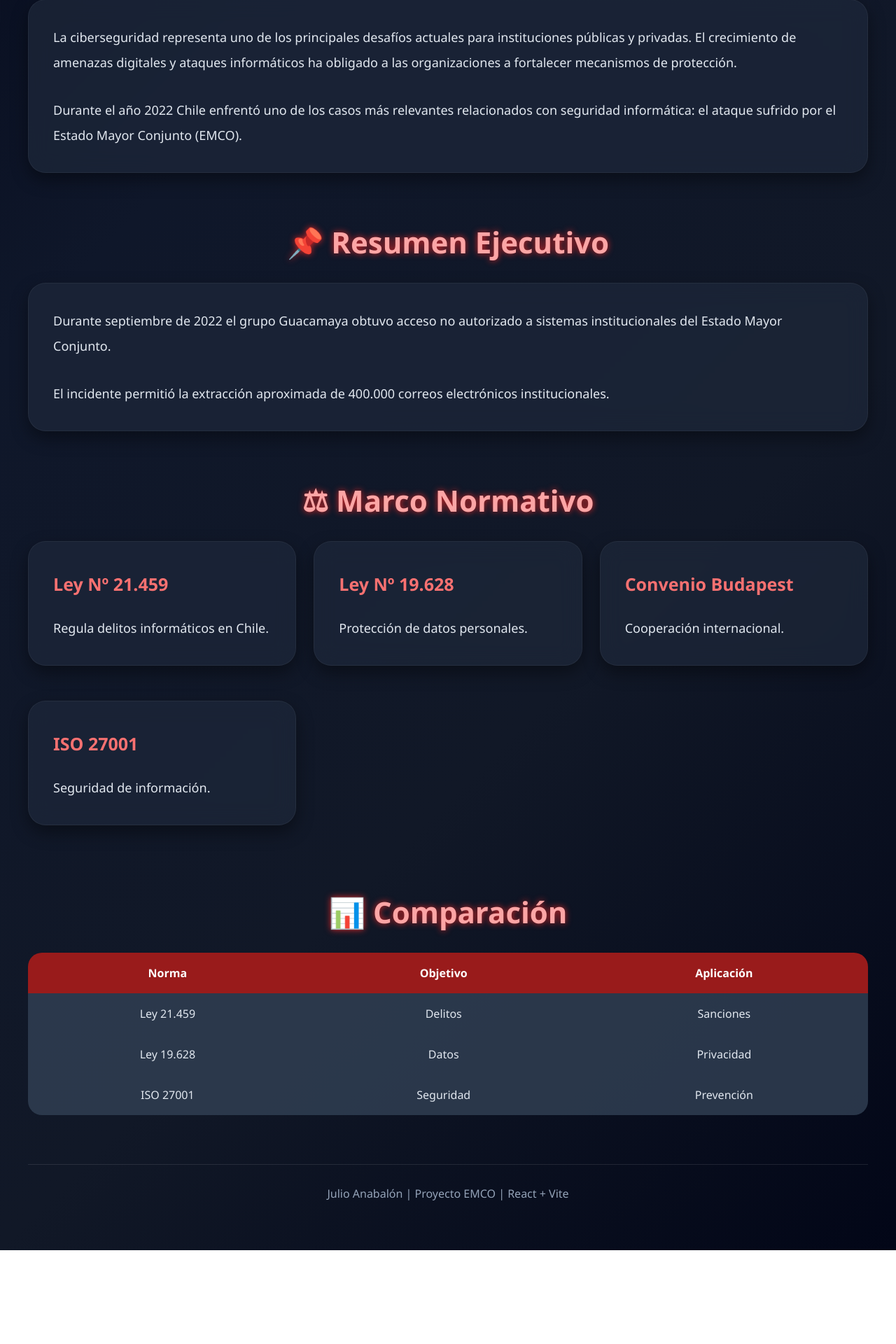
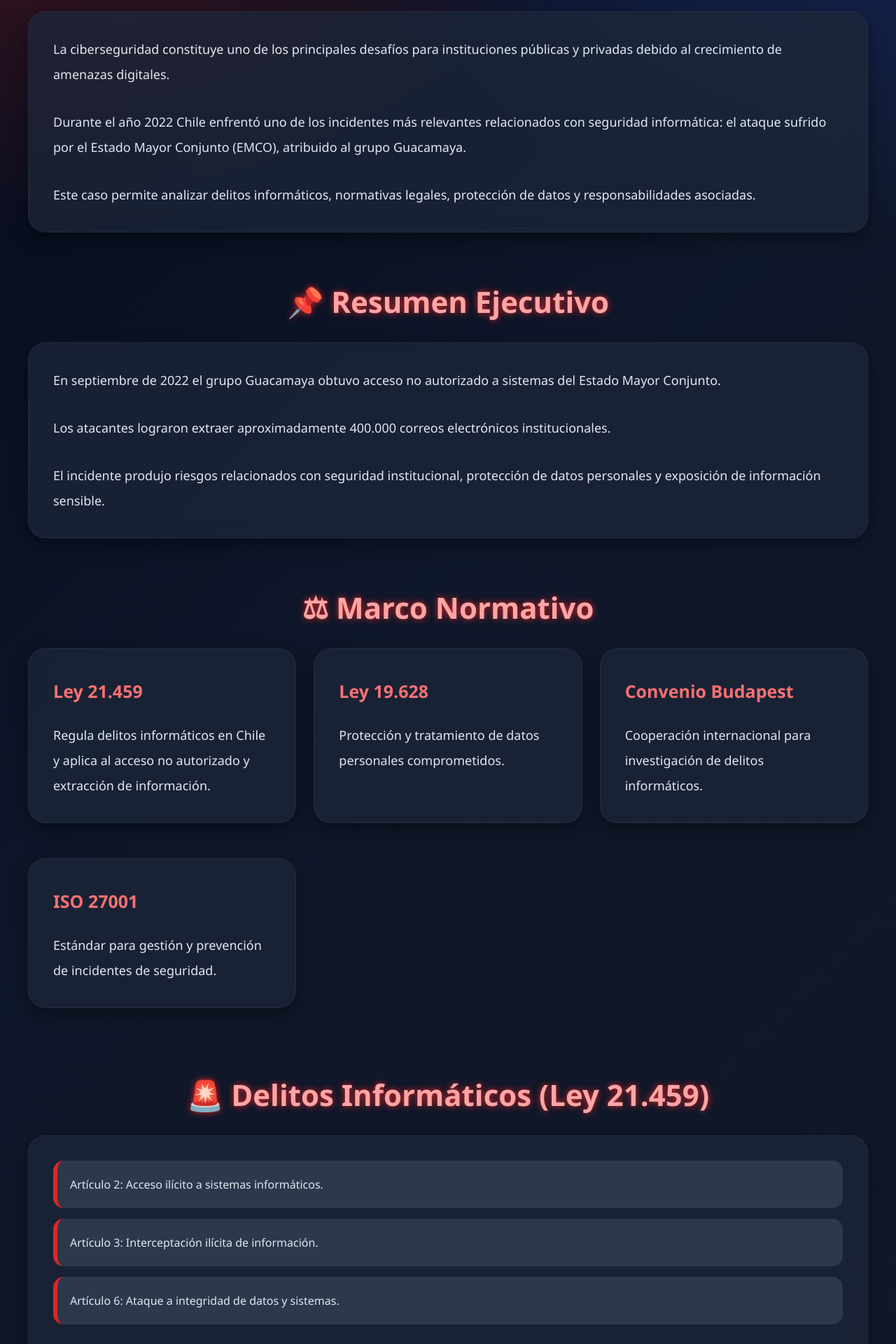
Before and after one commit to julioanabalonsaavedra-droid/informe_anajul, a React (Vite) app: page / in a window 1280 px wide. Shown: the part 784-2704 px from the top of the page at 70% size. Before the commit the page ends 2570 px from the top, so only its background shows below. Built offline with nearby package versions, Linux system fonts and the light colour scheme.

Commit message:
Actualizacion de informe

```diff
--- a/src/App.jsx
+++ b/src/App.jsx
@@ -2,137 +2,78 @@ import "./App.css";
 
 function App() {
 return (
+
 <main className="app">
 
 <div className="container">
 
-        {/* PORTADA */}
-
 <header className="hero">
 
-          <div className="heroContent">
-
-            <h1>
-              🚨 Ciberataque al Estado Mayor Conjunto (EMCO)
-            </h1>
+<h1>🚨 Ciberataque al Estado Mayor Conjunto (EMCO)</h1>
 
 <p>
-              Informe técnico, legal y de ciberseguridad
+Informe técnico, legal y análisis de ciberseguridad
 </p>
 
-            <span className="autor">
+<p className="autor">
 Autor: Julio Anabalón
-            </span>
-
-          </div>
+</p>
 
 </header>
 
 
-
-        {/* NAVEGACIÓN */}
-
 <nav className="nav">
 
 <a href="#introduccion">Introducción</a>
+
 <a href="#resumen">Resumen</a>
+
 <a href="#marco">Marco</a>
+
 <a href="#delitos">Delitos</a>
+
 <a href="#comparacion">Comparación</a>
+
 <a href="#responsabilidades">Responsabilidades</a>
+
 <a href="#datos">Datos</a>
+
 <a href="#conclusiones">Conclusiones</a>
 
 </nav>
 
 
 
-        {/* INTRODUCCIÓN */}
-
-        <section id="introduccion" className="section">
+<section
+id="introduccion"
+className="section"
+>
 
 <h2>📖 Introducción</h2>
 
-          <article className="card">
+<div className="card">
 
 <p>
-              La ciberseguridad representa uno de los principales
-              desafíos actuales para instituciones públicas y privadas.
-              El crecimiento de amenazas digitales y ataques
-              informáticos ha obligado a las organizaciones a
-              fortalecer mecanismos de protección.
+
+La ciberseguridad constituye uno de los principales desafíos para instituciones públicas y privadas debido al crecimiento de amenazas digitales.
+
 </p>
 
 <br/>
 
 <p>
-              Durante el año 2022 Chile enfrentó uno de los casos
-              más relevantes relacionados con seguridad informática:
-              el ataque sufrido por el Estado Mayor Conjunto (EMCO).
-            </p>
 
-          </article>
+Durante el año 2022 Chile enfrentó uno de los incidentes más relevantes relacionados con seguridad informática: el ataque sufrido por el Estado Mayor Conjunto (EMCO), atribuido al grupo Guacamaya.
 
-        </section>
-
-
-
-
-        {/* RESUMEN */}
-
-        <section id="resumen" className="section">
-
-          <h2>📌 Resumen Ejecutivo</h2>
-
-          <article className="card">
-
-            <p>
-              Durante septiembre de 2022 el grupo Guacamaya obtuvo
-              acceso no autorizado a sistemas institucionales del
-              Estado Mayor Conjunto.
 </p>
 
 <br/>
 
 <p>
-              El incidente permitió la extracción aproximada de
-              400.000 correos electrónicos institucionales.
+
+Este caso permite analizar delitos informáticos, normativas legales, protección de datos y responsabilidades asociadas.
+
 </p>
-
-          </article>
-
-        </section>
-
-
-
-
-        {/* MARCO */}
-
-        <section id="marco" className="section">
-
-          <h2>⚖ Marco Normativo</h2>
-
-          <div className="grid">
-
-            <article className="card">
-              <h3>Ley Nº 21.459</h3>
-              <p>Regula delitos informáticos en Chile.</p>
-            </article>
-
-            <article className="card">
-              <h3>Ley Nº 19.628</h3>
-              <p>Protección de datos personales.</p>
-            </article>
-
-            <article className="card">
-              <h3>Convenio Budapest</h3>
-              <p>Cooperación internacional.</p>
-            </article>
-
-            <article className="card">
-              <h3>ISO 27001</h3>
-              <p>Seguridad de información.</p>
-            </article>
 
 </div>
 
@@ -140,14 +81,155 @@ function App() {
 
 
 
-        {/* TABLA RESPONSIVE */}
+<section
+id="resumen"
+className="section"
+>
+
+<h2>📌 Resumen Ejecutivo</h2>
+
+<div className="card">
+
+<p>
+
+En septiembre de 2022 el grupo Guacamaya obtuvo acceso no autorizado a sistemas del Estado Mayor Conjunto.
+
+</p>
+
+<br/>
+
+<p>
+
+Los atacantes lograron extraer aproximadamente 400.000 correos electrónicos institucionales.
+
+</p>
+
+<br/>
+
+<p>
+
+El incidente produjo riesgos relacionados con seguridad institucional, protección de datos personales y exposición de información sensible.
+
+</p>
+
+</div>
+
+</section>
+
+
+
+
+<section
+id="marco"
+className="section"
+>
+
+<h2>⚖ Marco Normativo</h2>
+
+<div className="grid">
+
+<div className="card">
+
+<h3>Ley 21.459</h3>
+
+<p>
+
+Regula delitos informáticos en Chile y aplica al acceso no autorizado y extracción de información.
+
+</p>
+
+</div>
+
+<div className="card">
+
+<h3>Ley 19.628</h3>
+
+<p>
+
+Protección y tratamiento de datos personales comprometidos.
+
+</p>
+
+</div>
+
+<div className="card">
+
+<h3>Convenio Budapest</h3>
+
+<p>
+
+Cooperación internacional para investigación de delitos informáticos.
+
+</p>
+
+</div>
+
+<div className="card">
+
+<h3>ISO 27001</h3>
+
+<p>
+
+Estándar para gestión y prevención de incidentes de seguridad.
+
+</p>
+
+</div>
+
+</div>
+
+</section>
+
+
+
+
+<section
+id="delitos"
+className="section"
+>
+
+<h2>🚨 Delitos Informáticos (Ley 21.459)</h2>
+
+<div className="card">
+
+<ul>
+
+<li>
+
+Artículo 2:
+Acceso ilícito a sistemas informáticos.
+
+</li>
+
+<li>
+
+Artículo 3:
+Interceptación ilícita de información.
+
+</li>
+
+<li>
+
+Artículo 6:
+Ataque a integridad de datos y sistemas.
+
+</li>
+
+</ul>
+
+</div>
+
+</section>
+
+
+
 
 <section
 id="comparacion"
 className="section"
 >
 
-          <h2>📊 Comparación</h2>
+<h2>📊 Comparación de marcos regulatorios</h2>
 
 <div className="tableContainer">
 
@@ -158,8 +240,8 @@ function App() {
 <tr>
 
 <th>Norma</th>
-                  <th>Objetivo</th>
-                  <th>Aplicación</th>
+<th>Alcance</th>
+<th>Aplicabilidad</th>
 
 </tr>
 
@@ -170,30 +252,172 @@ function App() {
 <tr>
 
 <td>Ley 21.459</td>
-                  <td>Delitos</td>
-                  <td>Sanciones</td>
+
+<td>
+Delitos informáticos
+</td>
+
+<td>
+Sanciona acciones del atacante
+</td>
 
 </tr>
 
 <tr>
 
 <td>Ley 19.628</td>
-                  <td>Datos</td>
-                  <td>Privacidad</td>
+
+<td>
+Datos personales
+</td>
+
+<td>
+Protección información afectada
+</td>
 
 </tr>
 
 <tr>
 
 <td>ISO 27001</td>
-                  <td>Seguridad</td>
-                  <td>Prevención</td>
+
+<td>
+Seguridad
+</td>
+
+<td>
+Prevención y controles
+</td>
 
 </tr>
 
 </tbody>
 
 </table>
+
+</div>
+
+</section>
+
+
+
+
+<section
+id="responsabilidades"
+className="section"
+>
+
+<h2>👨‍⚖ Responsabilidades legales</h2>
+
+<div className="card">
+
+<ul>
+
+<li>
+
+Grupo Guacamaya:
+Responsabilidad penal por acceso ilícito.
+
+</li>
+
+<li>
+
+EMCO:
+Responsabilidad administrativa por controles internos.
+
+</li>
+
+<li>
+
+Administradores TI:
+Posible responsabilidad civil y administrativa.
+
+</li>
+
+</ul>
+
+</div>
+
+</section>
+
+
+
+
+<section
+id="datos"
+className="section"
+>
+
+<h2>🔒 Datos personales y derechos ARCO</h2>
+
+<div className="card">
+
+<h3>Datos comprometidos</h3>
+
+<ul>
+
+<li>Correos electrónicos</li>
+
+<li>Nombres de funcionarios</li>
+
+<li>Cargos institucionales</li>
+
+</ul>
+
+<br/>
+
+<h3>Clasificación</h3>
+
+<ul>
+
+<li>Datos personales</li>
+
+<li>Datos sensibles</li>
+
+</ul>
+
+<br/>
+
+<h3>Derechos ARCO afectados</h3>
+
+<ul>
+
+<li>Acceso</li>
+<li>Rectificación</li>
+<li>Cancelación</li>
+<li>Oposición</li>
+
+</ul>
+
+</div>
+
+</section>
+
+
+
+
+<section
+id="conclusiones"
+className="section"
+>
+
+<h2>🛡 Conclusiones</h2>
+
+<div className="card">
+
+<p>
+
+El caso EMCO demuestra que incluso organizaciones críticas pueden sufrir incidentes de seguridad relevantes.
+
+</p>
+
+<br/>
+
+<p>
+
+La implementación de autenticación multifactor, capacitación continua, actualización tecnológica y aplicación de normas como ISO 27001 permiten reducir riesgos futuros.
+
+</p>
 
 </div>
 
@@ -210,7 +434,8 @@ function App() {
 </div>
 
 </main>
-  )
+
+);
 }
 
-export default App
+export default App;
```
Lines whose indentation alone changed are shown as unchanged.
